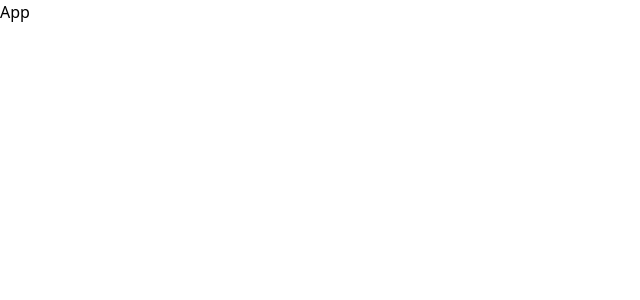
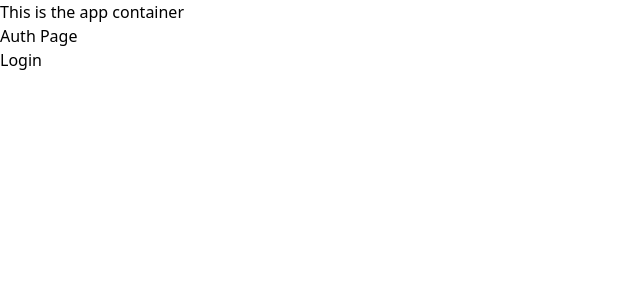
Before and after one commit to zedbuyer/zingati_admin, a React (Vite) app: page /auth in a window 1280 px wide. Shown: the top 300 px of the page, without its empty margins (0-640 px from the left). Built offline with nearby package versions, Linux system fonts and the light colour scheme.

Commit message:
Routing configuration complete

```diff
--- a/package.json
+++ b/package.json
@@ -10,6 +10,7 @@
     "preview": "vite preview"
   },
   "dependencies": {
+    "@tanstack/react-router": "^0.0.1-beta.190",
     "react": "^18.2.0",
     "react-dom": "^18.2.0"
   },
--- a/src/App.tsx
+++ b/src/App.tsx
@@ -1,5 +1,12 @@
+import { Outlet } from "@tanstack/react-router";
+
 const App = () => {
-  return <div>App</div>;
+  return (
+    <>
+      <h1>This is the app container</h1>
+      <Outlet />
+    </>
+  );
 };
 
 export default App;
--- a/src/main.tsx
+++ b/src/main.tsx
@@ -1,10 +1,11 @@
 import React from "react";
 import ReactDOM from "react-dom/client";
-import App from "./App.tsx";
 import "./index.css";
+import { RouterProvider } from "@tanstack/react-router";
+import { router } from "./utils/RouteConfig.ts";
 
 ReactDOM.createRoot(document.getElementById("root")!).render(
   <React.StrictMode>
-    <App />
+    <RouterProvider router={router} />
   </React.StrictMode>
 );
--- a/src/routes/auth/AuthIndex.tsx
+++ b/src/routes/auth/AuthIndex.tsx
@@ -0,0 +1,12 @@
+import { Outlet } from "@tanstack/react-router";
+
+const AuthIndex = () => {
+  return (
+    <>
+      <h1>Auth Page</h1>
+      <Outlet />
+    </>
+  );
+};
+
+export default AuthIndex;
--- /dev/null
+++ b/src/routes/auth/Login.tsx
@@ -0,0 +1,5 @@
+const Login = () => {
+  return <>Login</>;
+};
+
+export default Login;
--- /dev/null
+++ b/src/utils/RouteConfig.ts
@@ -0,0 +1,38 @@
+import { RootRoute, Route, Router } from "@tanstack/react-router";
+import App from "../App";
+import AppIndex from "../routes/app/AppIndex";
+import AuthIndex from "../routes/auth/AuthIndex";
+import Login from "../routes/auth/Login";
+
+const rootRoute = new RootRoute({
+  component: App,
+});
+
+const appRoute = new Route({
+  getParentRoute: () => rootRoute,
+  path: "/",
+  component: AppIndex,
+  beforeLoad: async () => {
+    // perform a check here to make sure the user is authenticated.
+  },
+});
+
+const authRoute = new Route({
+  getParentRoute: () => rootRoute,
+  path: "/auth",
+  component: AuthIndex,
+});
+
+const loginRoute = new Route({
+  getParentRoute: () => authRoute,
+  path: "/",
+  component: Login,
+});
+
+const routeTree = rootRoute.addChildren([
+  appRoute,
+  authRoute.addChildren([loginRoute]),
+]);
+const router = new Router({ routeTree });
+
+export { router };
```
Also changed, not shown: 1 other file (tests, documents, lock files or other folders).
